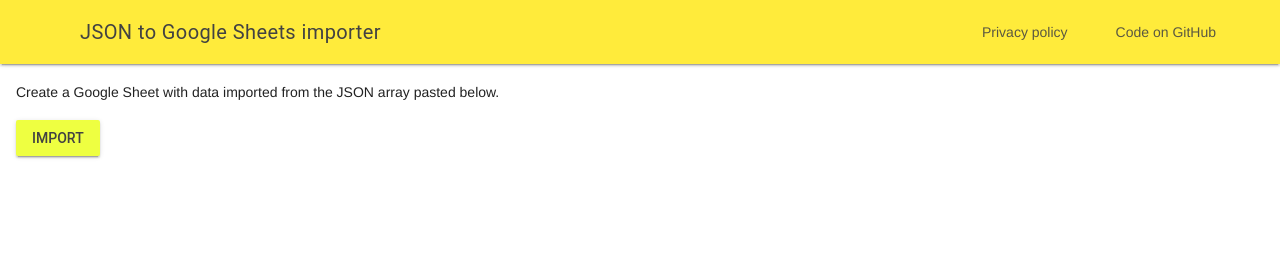
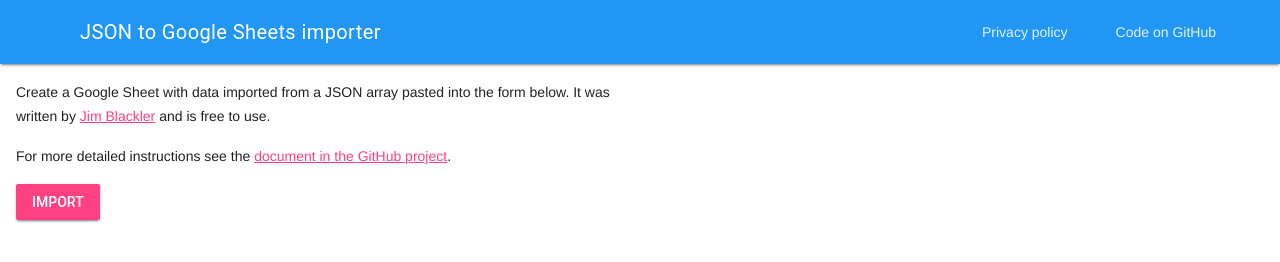
Before and after one commit to jimblackler/jsonworkspace, a plain HTML site: page application/src/main/webapp/index.html in a window 1280 px wide. Drawn offline with nearby package versions, Linux system fonts and the light colour scheme; a script that the page names is missing.

Commit message:
More information on the form and a new color scheme.

```diff
--- a/application/src/main/webapp/index.html
+++ b/application/src/main/webapp/index.html
@@ -3,7 +3,7 @@
   <meta charset="utf-8"/>
   <title>JSON to Google Sheets importer</title>
   <link rel="stylesheet" href="https://fonts.googleapis.com/icon?family=Material+Icons">
-  <link rel="stylesheet" href="https://code.getmdl.io/1.3.0/material.yellow-lime.min.css">
+  <link rel="stylesheet" href="https://code.getmdl.io/1.3.0/material.blue-pink.min.css"/>
   <link rel="stylesheet" href="styles.css">
 </head>
 <body>
@@ -30,7 +30,12 @@
   <main class="mdl-layout__content">
     <div class="mdl-grid">
       <div class="mdl-cell mdl-cell--6-col mdl-cell--4-col-tablet mdl-cell--2-col-phone">
-        <p>Create a Google Sheet with data imported from the JSON array pasted below.</p>
+        <p>Create a Google Sheet with data imported from a JSON array pasted into the form below.
+          It was written by <a href="mailto:jimblackler@gmail.com">Jim Blackler</a> and is free to
+          use.</p>
+        <p>For more detailed instructions see the
+          <a href="https://github.com/jimblackler/jsonworkspace#readme">document in the GitHub
+            project</a>.</p>
         <button id="importButton"
                 class="mdl-button mdl-js-button mdl-button--raised mdl-js-ripple-effect mdl-button--accent">
           <span>Import</span>
```
